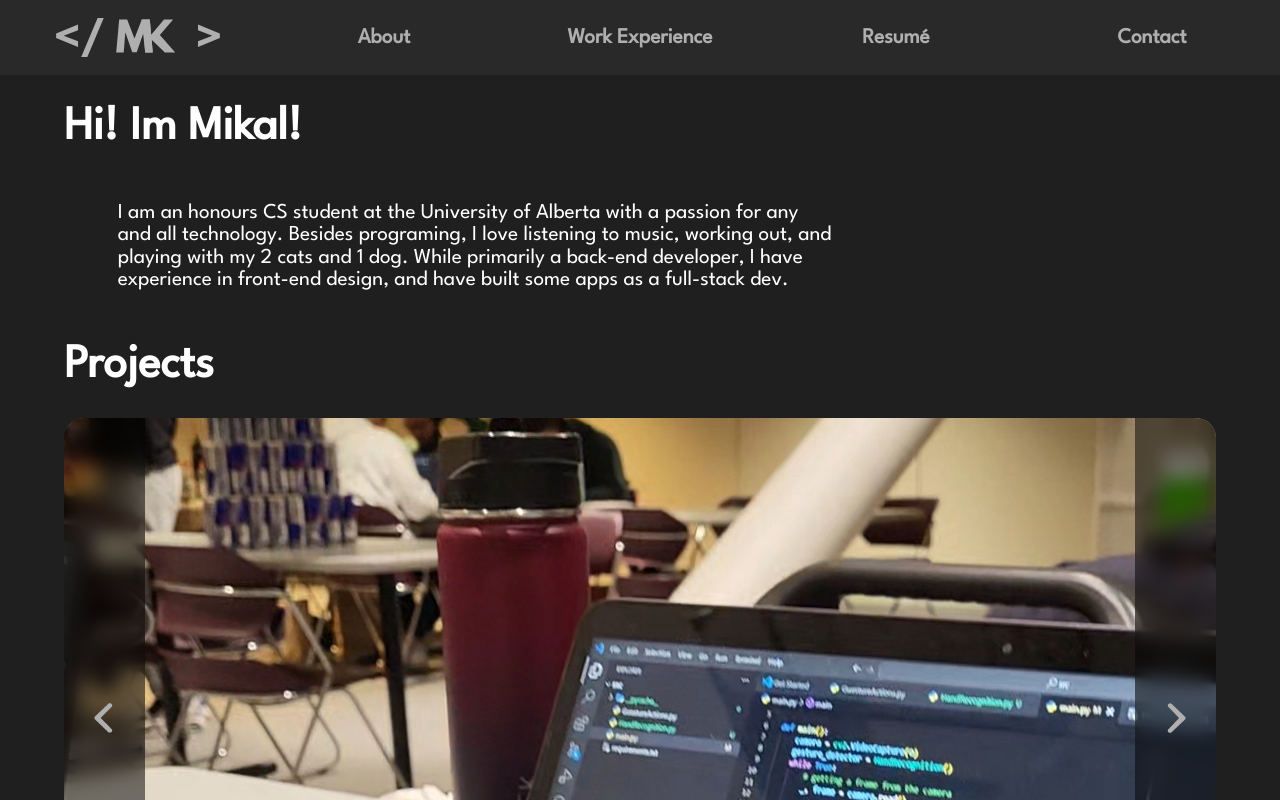
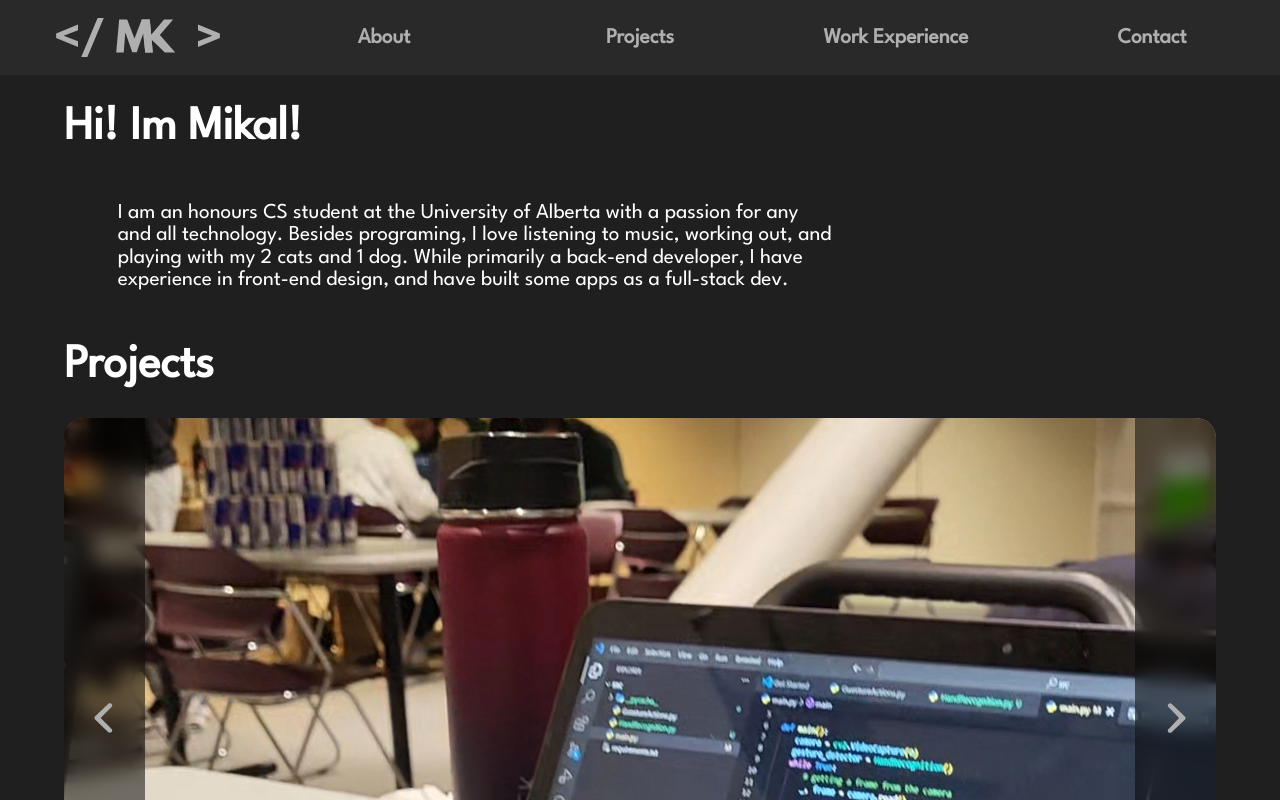
Before and after one commit to MrJacobEisner/MikalsPortfolio, a React (Create React App) app: page / in a window 1280 px wide. Built offline with nearby package versions, Linux system fonts and the light colour scheme; the HTML template or start-up script is replaced by a standard one.

Commit message:
updated the nav bar

```diff
--- a/src/App.tsx
+++ b/src/App.tsx
@@ -37,11 +37,11 @@ function App() {
                 <a className="nav-item clickable" onClick={() => helpers.navigate("about")}>
                     <b>About</b>
                 </a>
+                <a className="nav-item clickable" onClick={() => helpers.navigate("projects")}>
+                    <b>Projects</b>
+                </a>
                 <a className="nav-item clickable" onClick={() => helpers.navigate("experience")}>
                     <b>Work Experience</b>
-                </a>
-                <a className="nav-item clickable" onClick={() => helpers.navigate("")}>
-                    <b>Resumé</b>
                 </a>
                 <a className="nav-item clickable" onClick={() => helpers.navigate("footer")}>
                     <b>Contact</b>
@@ -58,7 +58,7 @@ function App() {
                         back-end developer, I have experience in front-end design, and have built some apps as a full-stack dev.
                     </p>
                 </div>
-                <div className="projects">
+                <div id="projects" className="projects">
                     <h1>Projects</h1>
                     <Carousel>
                         <CarouselItem
@@ -195,7 +195,7 @@ function App() {
                 </div>
             </main>
             {/* using a div instead of a footer bc of scrolling issue on mobile */}
-            <div className="footer">
+            <div id="footer" className="footer">
                 <GithubLogo
                     className="contact-logos clickable"
                     onClick={() => {
```
